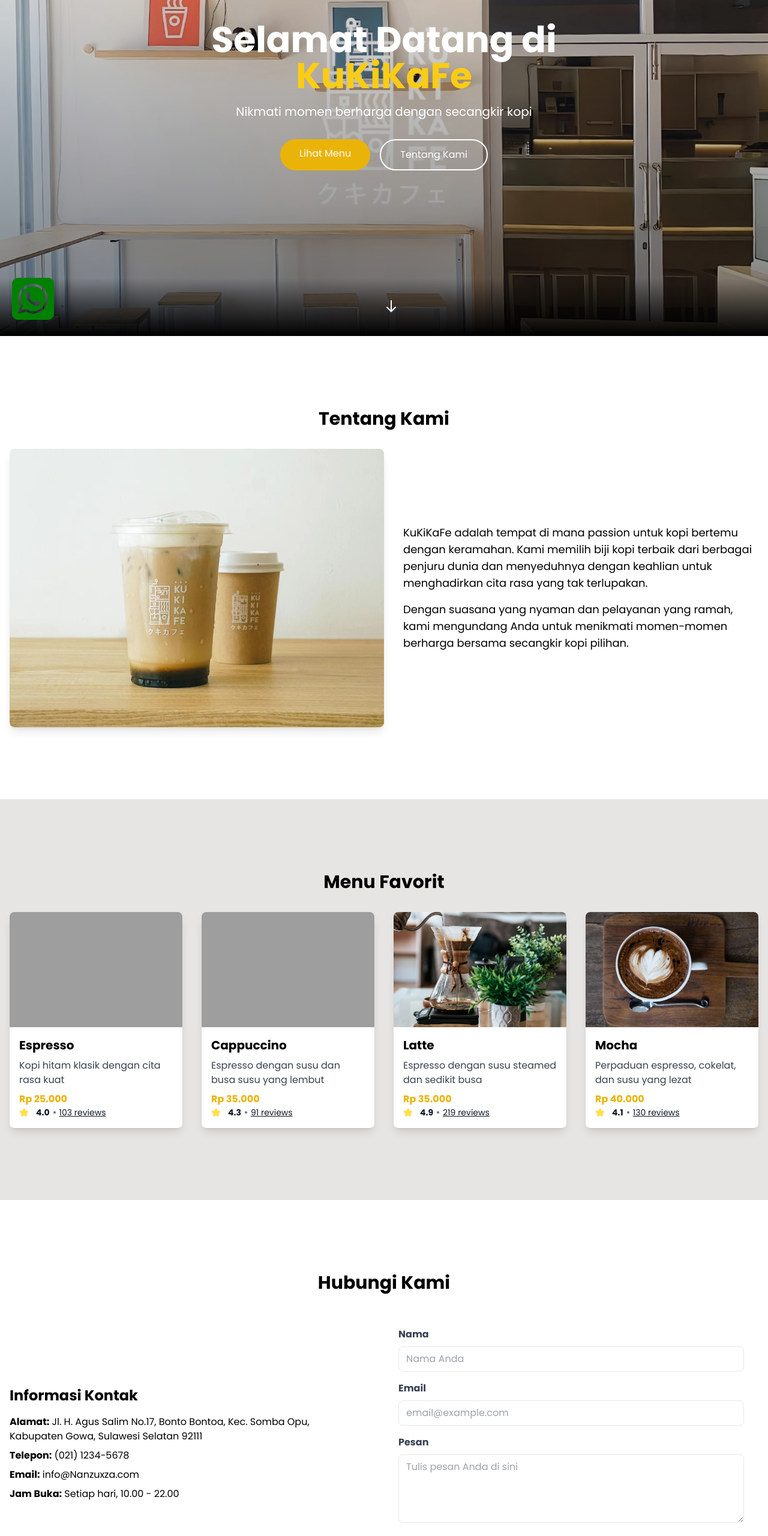
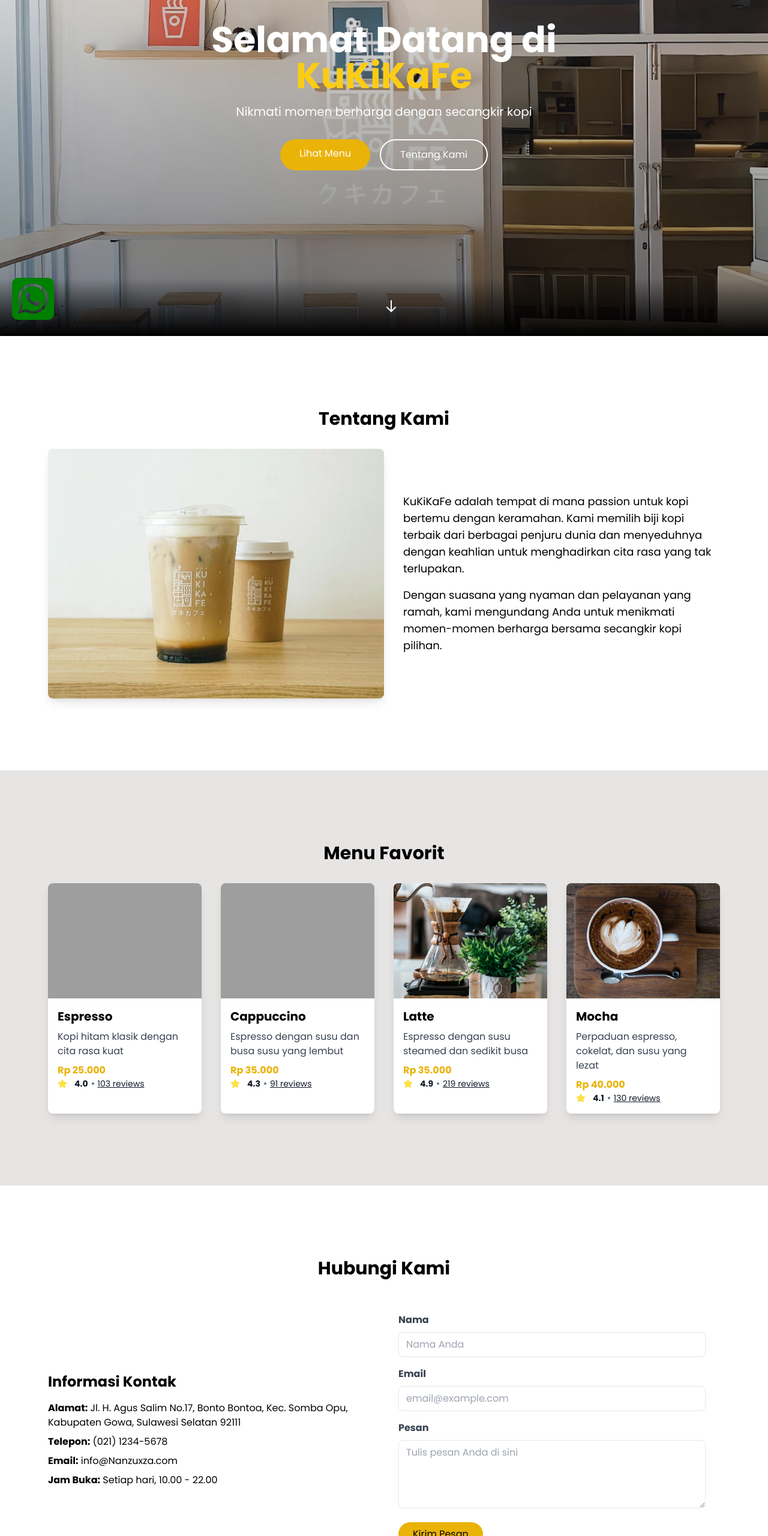
Before and after one commit to Nanzuxza/kukikafe_v2, a website: page index.html in a window 1280 px wide. Shown: the part 240-2800 px from the top of the page at 60% size. Drawn offline with nearby package versions, Linux system fonts and the light colour scheme; grey boxes are pictures that could not be loaded.

Commit message:
tambah padding di semua section

```diff
--- a/index.html
+++ b/index.html
@@ -91,6 +91,7 @@
 </head>
 
 <body class="min-h-screen">
+    <section>
         <header id="navbar" class="fixed top-0 left-0 right-0 w-full z-50 bg-white shadow-md navbar px-20">
             <div class="container mx-auto py-3 flex justify-between items-center transition-all duration-300">
                 <div class="transition-all duration-300">
@@ -113,8 +114,10 @@
             <nav id="mobile-menu"
                 class="hidden md:hidden bg-white w-full overflow-hidden transition-all duration-300 ease-in-out max-h-0">
                 <div class="p-4 space-y-4">
-                <a href="#home" class="block py-2 px-4 hover:bg-yellow-100 rounded transition duration-200">Beranda</a>
-                <a href="#about" class="block py-2 px-4 hover:bg-yellow-100 rounded transition duration-200">Tentang</a>
+                    <a href="#home"
+                        class="block py-2 px-4 hover:bg-yellow-100 rounded transition duration-200">Beranda</a>
+                    <a href="#about"
+                        class="block py-2 px-4 hover:bg-yellow-100 rounded transition duration-200">Tentang</a>
                     <a href="#menu" class="block py-2 px-4 hover:bg-yellow-100 rounded transition duration-200">Menu</a>
                     <a href="#contact"
                         class="block py-2 px-4 hover:bg-yellow-100 rounded transition duration-200">Kontak</a>
@@ -165,7 +168,7 @@
 
         <!-- about -->
         <section id="about" class="py-16 bg-white">
-            <div class="container mx-auto py-14 px-4">
+            <div class="container mx-auto py-14 px-20">
                 <h2 class="text-3xl font-bold text-center mb-8">Tentang Kami</h2>
                 <div class="flex flex-col md:flex-row items-center justify-between">
                     <div class="md:w-1/2 mb-8 md:mb-0">
@@ -185,7 +188,7 @@
 
         <!-- menu -->
         <section id="menu" class="py-16 bg-stone-200">
-            <div class="container mx-auto py-14 px-4">
+            <div class="container mx-auto py-14 px-20">
                 <h2 class="text-3xl font-bold text-center mb-8">Menu Favorit</h2>
                 <div class="grid grid-cols-1 md:grid-cols-2 lg:grid-cols-4 gap-8">
                     <div class="bg-white rounded-lg shadow-lg overflow-hidden" data-aos="fade-down"
@@ -283,7 +286,7 @@
 
         <!-- contact -->
         <section id="contact" class="py-16 bg-brown-900 text-brown">
-            <div class="container py-14 mx-auto px-4">
+            <div class="container py-14 mx-auto px-20">
                 <h2 class="text-3xl font-bold text-center mb-8">Hubungi Kami</h2>
                 <div class="flex flex-col md:flex-row justify-between items-center">
                     <div class="md:w-1/2 mb-8 md:mb-0" data-aos="fade-right" data-aos-duration="600">
```
Lines whose indentation alone changed are shown as unchanged.
